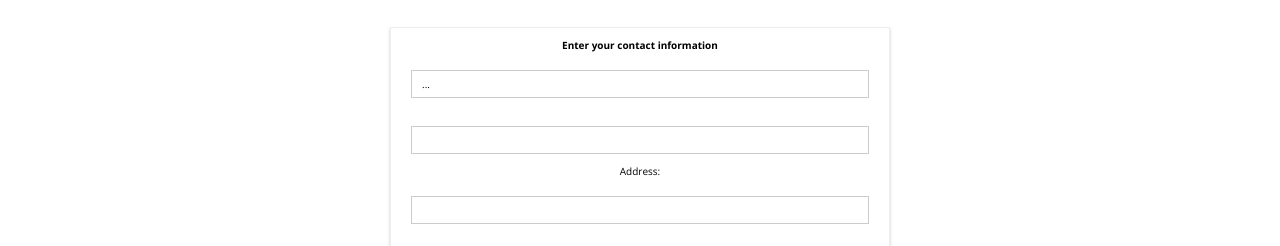
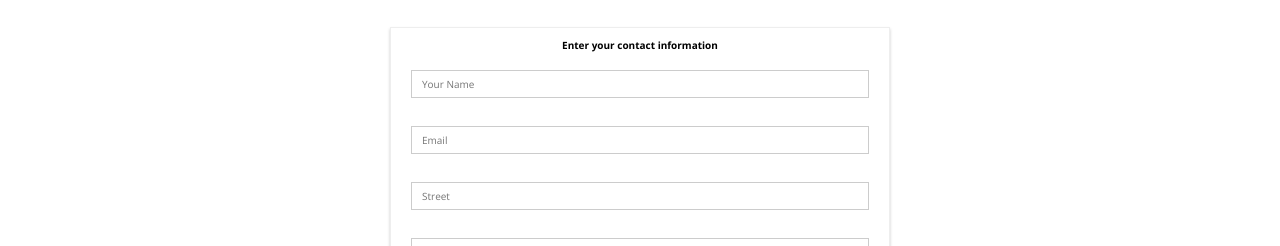
Before and after one commit to JaredAvila/SquareTable_Pizza, a React (Create React App) app: page /cart in a window 1280 px wide. Both pictures are taken after a click on the button "CONTINUE". Shown: the part 554-800 px from the top of the page. Built offline with nearby package versions, Linux system fonts and the light colour scheme.

Commit message:
done with form

```diff
--- a/src/containers/ShoppingCart/ContactData/ContactData.js
+++ b/src/containers/ShoppingCart/ContactData/ContactData.js
@@ -90,36 +90,23 @@ export default class ContactData extends Component {
   };
 
   render() {
+    const formElementsArray = [];
+    for (let key in this.state.orderForm) {
+      formElementsArray.push({
+        id: key,
+        config: this.state.orderForm[key]
+      });
+    }
     let form = (
       <form action="">
-        <Input elementType="..." elementConfig="..." value="..." />
-        <Input
-          inputtype="input"
-          type="text"
-          name="email"
-          placeholder="Your Email"
-        />
-        <p>Address:</p>
-        <Input
-          inputtype="input"
-          type="text"
-          name="street"
-          placeholder="Street"
-        />
-        <Input inputtype="input" type="text" name="city" placeholder="City" />
-        <Input
-          inputtype="input"
-          type="text"
-          name="state"
-          placeholder="State ex/ CA"
-          maxLength="2"
-        />
-        <Input
-          inputtype="input"
-          type="text"
-          name="zip"
-          placeholder="Zip Code"
-        />
+        {formElementsArray.map(el => (
+          <Input
+            key={el.id}
+            elementType={el.config.elementType}
+            elementConfig={el.config.elementConfig}
+            value={el.config.value}
+          />
+        ))}
         <Button clicked={this.onSubmitHanlder} buttonType="Success">
           Place Order
         </Button>
```
